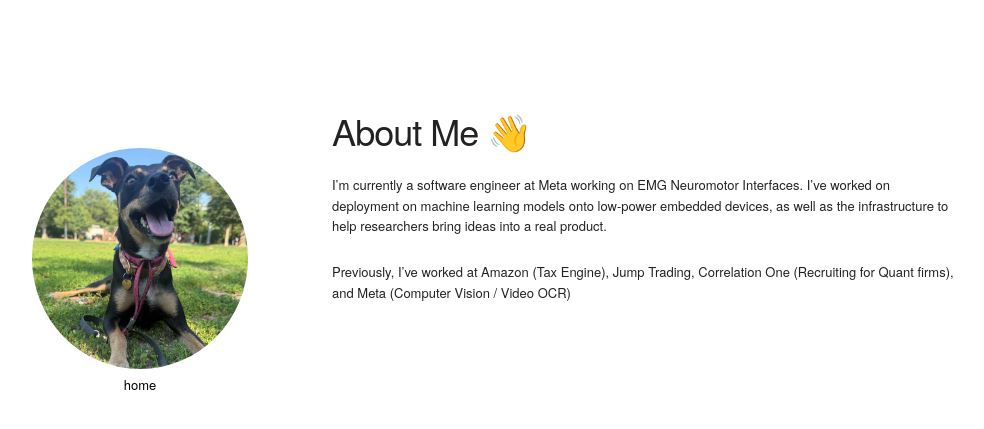
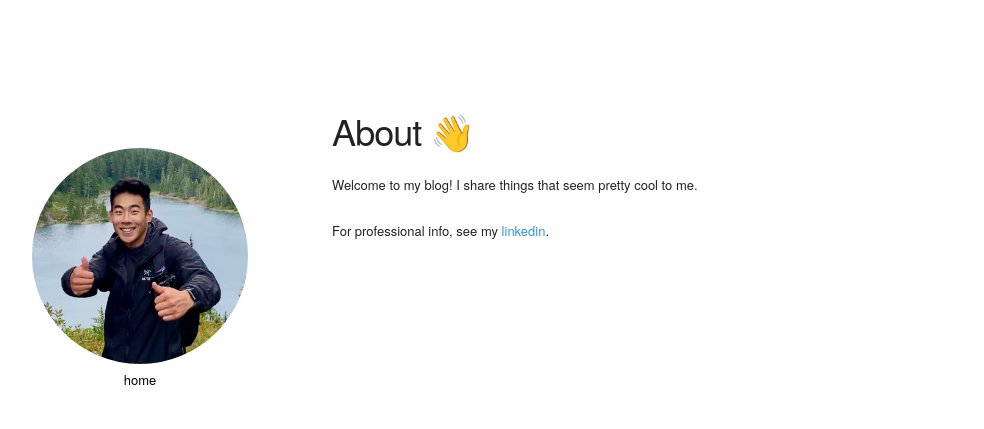
Before and after one commit to kev-zheng/kevblog, a Jekyll site: the page built from about.md, in a window 1280 px wide. Shown: the top 429 px of the page, without its empty margins (164-1148 px from the left). Built offline with Jekyll 4.4.1, drawn with Linux system fonts in a browser that asks for light colours; our own code applies the rules of GitHub Pages for plain Markdown files.

Commit message:
update profile

```diff
--- a/_layouts/profile.html
+++ b/_layouts/profile.html
@@ -5,7 +5,7 @@ layout: base
 <div class="home homepage container">
   <div class="profile-column">
       <div class="profile-container">
-          <img class="profile-picture" src="/assets/profile.jpg" alt="image"/>
+          <img class="profile-picture" src="{{ page.profile_pic | default: "/assets/profile-home.jpg" }}" alt="profile picture"/>
       </div>
 
       <div class="bio-nav">
--- a/about.md
+++ b/about.md
@@ -2,9 +2,12 @@
 layout: profile
 bio_nav: /
 bio_nav_desc: home
+profile_pic: /assets/profile-about.jpg
 ---
 
-### About Me 👋
-I'm currently a software engineer at Meta working on EMG Neuromotor Interfaces. I've worked on deployment on machine learning models onto low-power embedded devices, as well as the infrastructure to help researchers bring ideas into a real product.
+### About 👋
 
-Previously, I've worked at Amazon (Tax Engine), Jump Trading, Correlation One (Recruiting for Quant firms), and Meta (Computer Vision / Video OCR)
+Welcome to my blog! I share things that seem pretty cool to me.
+
+
+For professional info, see my [linkedin](https://www.linkedin.com/in/kevin-zheng-223b1583/).
```
Also changed, not shown: AGENTS.md (+3 -0 lines), index.md (+1 -0 lines), assets/profile-about.jpg (added), assets/profile-home.jpg (renamed from assets/profile.jpg).
